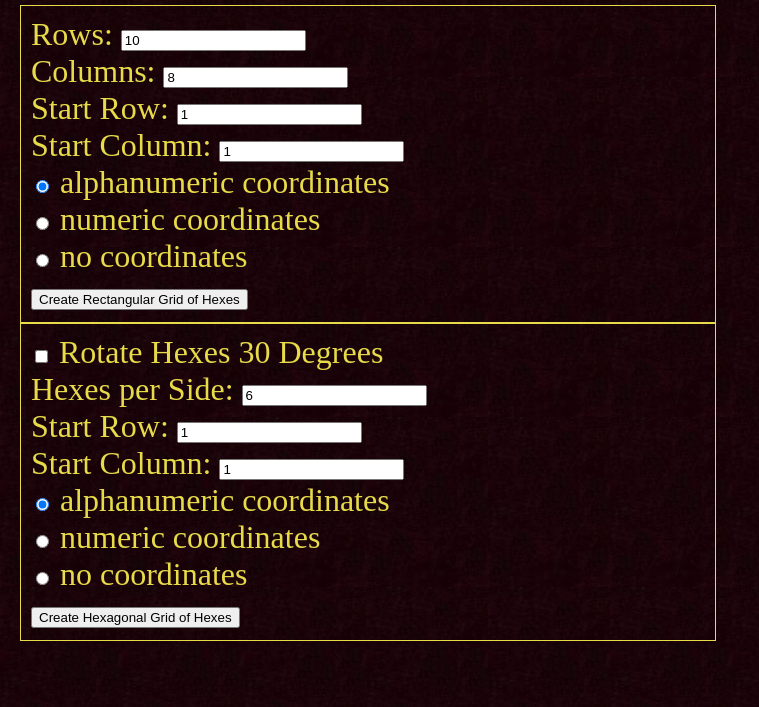
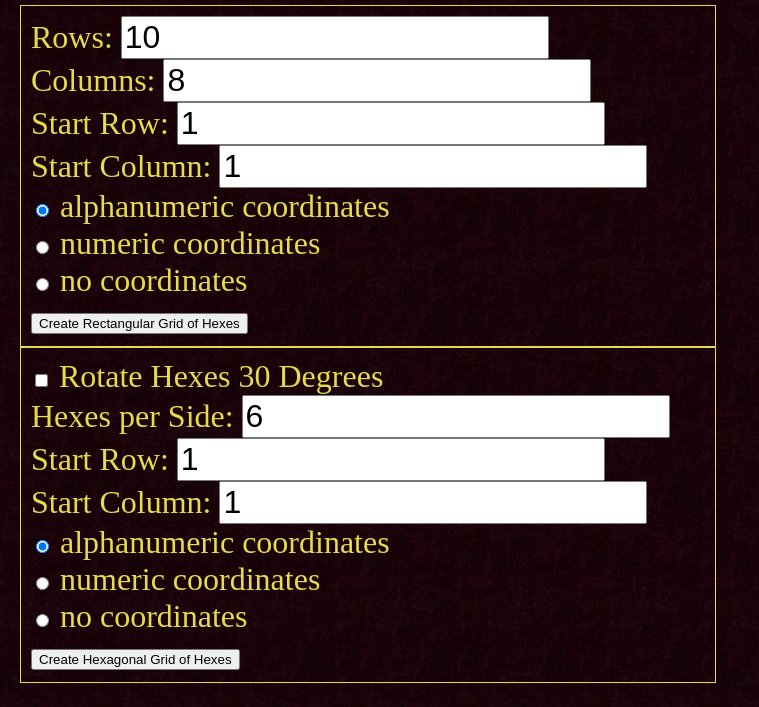
Before and after one commit to weatherspud/weatherspud.github.io, a plain HTML site: page hex.html in a window 1280 px wide. Shown: the part 93-800 px from the top of the page, without its empty margins (0-759 px from the left). Drawn offline with Linux system fonts and the light colour scheme.

Commit message:
increase hex form input font size

```diff
--- a/hex.html
+++ b/hex.html
@@ -15,6 +15,9 @@
         border: #e7db4a solid 1pt;
         padding: 10px;
       }
+      input[type="text"] {
+        font-size: xx-large;
+      }
     </style>
   </head>
   <body>
```
